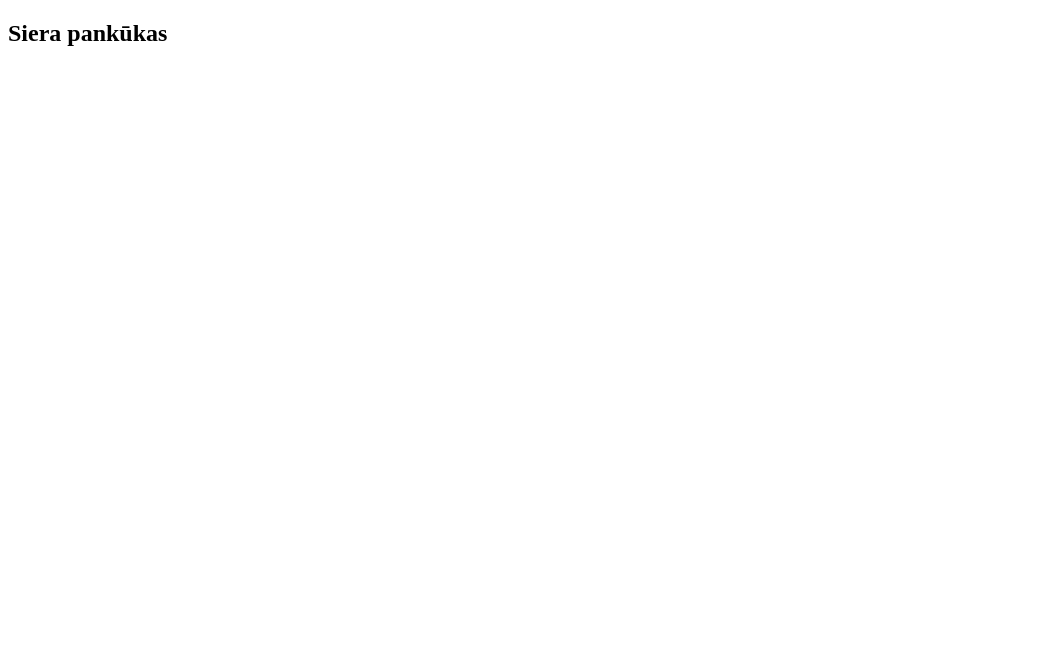
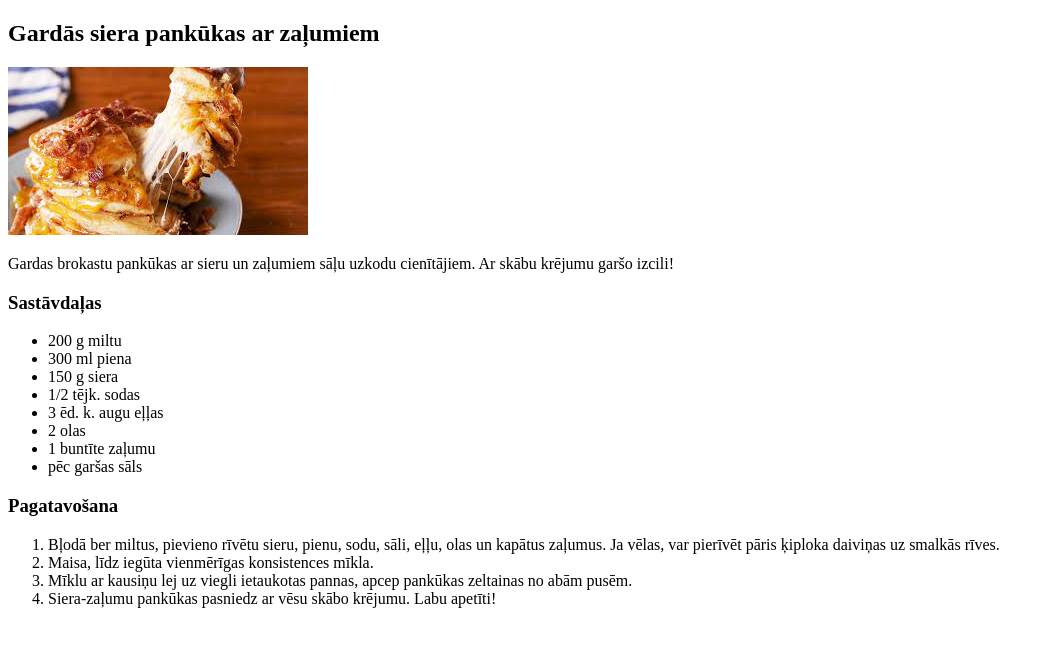
Before and after one commit to jk-web-admin-0722/Receptes_lz, a plain HTML site: page receptes/Recepte1.html in a window 1280 px wide. Shown: the whole page, without its empty margins (0-1054 px from the left). Drawn offline with Linux system fonts and the light colour scheme.

Commit message:
Recepte1 updated

```diff
--- a/receptes/Recepte1.html
+++ b/receptes/Recepte1.html
@@ -7,8 +7,31 @@
     <title>Recepte1</title>
 </head>
 <body>
-    <h2>Siera pankūkas</h2>
+    <h2>Gardās siera pankūkas ar zaļumiem</h2>
 
+    <img src="../atteli/Cheese_pancakes.jpg" alt="Siera pankūkas">
+
+    <p>Gardas brokastu pankūkas ar sieru un zaļumiem sāļu uzkodu cienītājiem. Ar skābu krējumu garšo izcili!</p>
+
+    <h3>Sastāvdaļas</h3>
+    <ul>
+        <li>200 g miltu</li>
+        <li>300 ml piena</li>
+        <li>150 g siera</li>
+        <li>1/2 tējk. sodas</li>
+        <li>3 ēd. k. augu eļļas</li>
+        <li>2 olas</li>
+        <li>1 buntīte zaļumu</li>
+        <li>pēc garšas sāls</li>
+    </ul>
+
+    <h3>Pagatavošana</h3>
+    <ol>
+        <li>Bļodā ber miltus, pievieno rīvētu sieru, pienu, sodu, sāli, eļļu, olas un kapātus zaļumus. Ja vēlas, var pierīvēt pāris ķiploka daiviņas uz smalkās rīves.</li>
+        <li>Maisa, līdz iegūta vienmērīgas konsistences mīkla.</li>
+        <li>Mīklu ar kausiņu lej uz viegli ietaukotas pannas, apcep pankūkas zeltainas no abām pusēm.</li>
+        <li>Siera-zaļumu pankūkas pasniedz ar vēsu skābo krējumu. Labu apetīti!</li>
+    </ol>
 
 
 </body>
```
